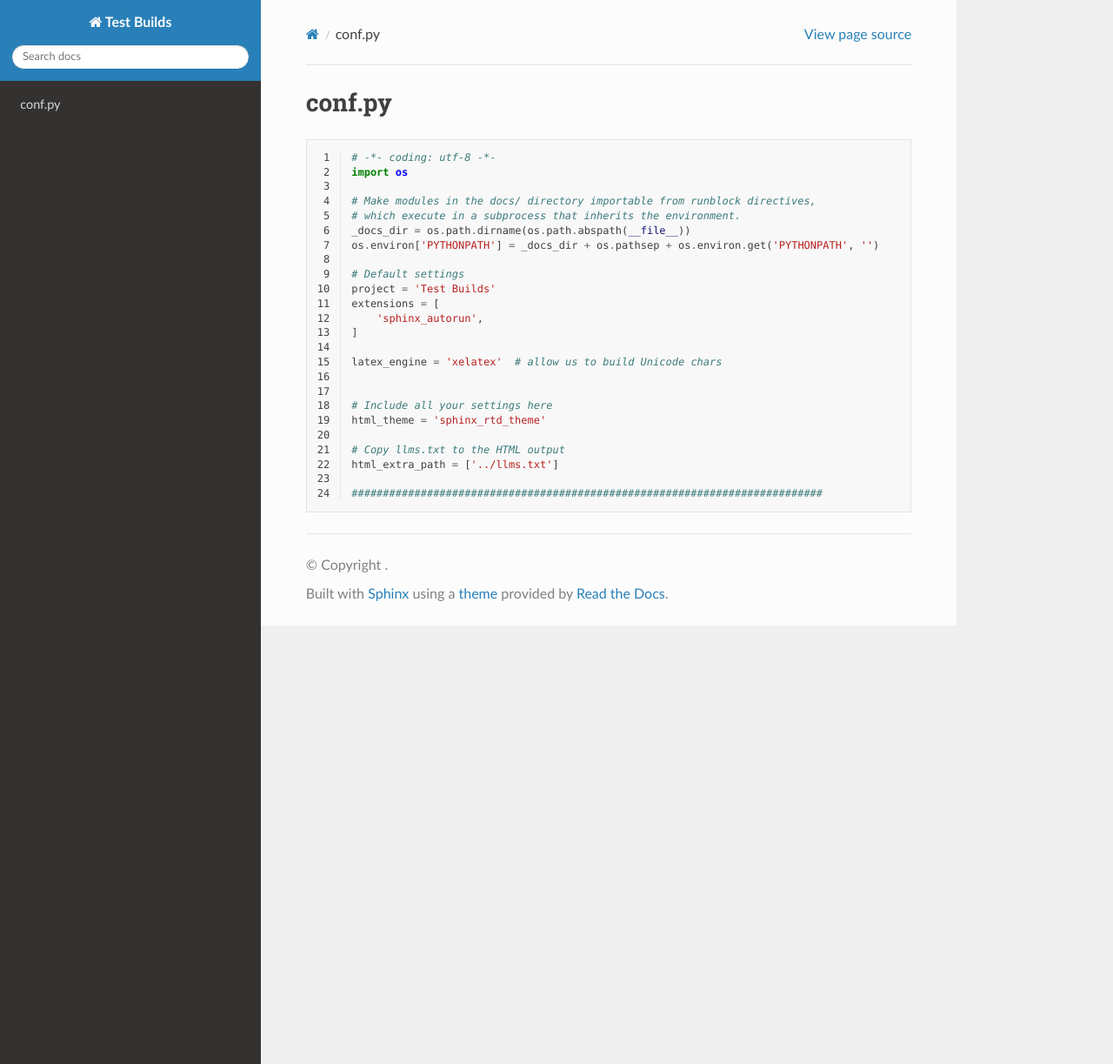
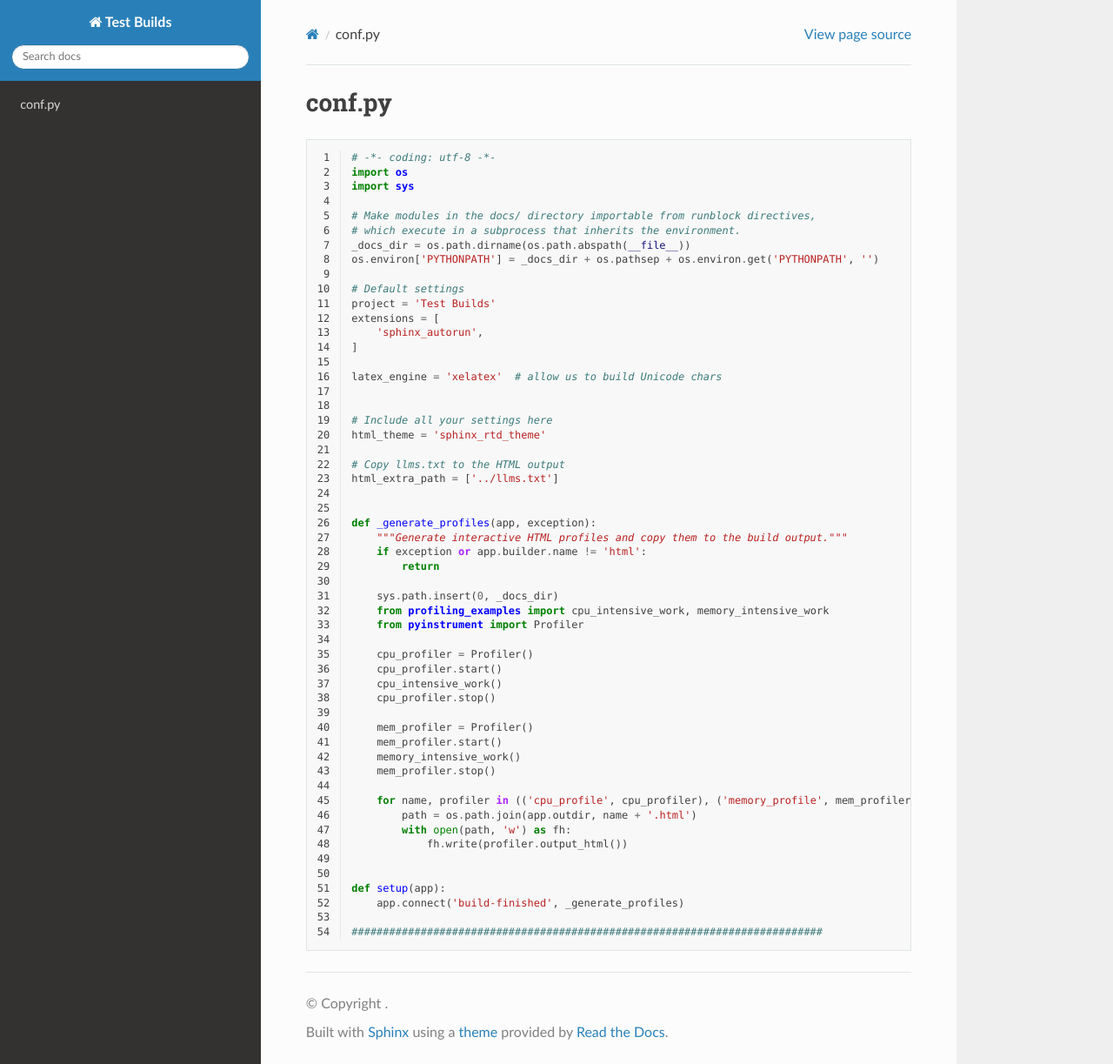
Before and after one commit to readthedocs/test-builds, a Sphinx documentation site: the page built from docs/conf.rst, in a window 1280 px wide and 1223 px high. Shown: the whole window at 87% size. Built offline with Sphinx 7.4.7 and the Read the Docs theme 3.1.0, drawn with Linux system fonts in a browser that asks for light colours.

Commit message:
Replace text stats with interactive pyinstrument HTML profiles browsable on the web
Co-authored-by: ericholscher <25510+ericholscher@users.noreply.github.com>

```diff
--- a/docs/conf.py
+++ b/docs/conf.py
@@ -1,5 +1,6 @@
 # -*- coding: utf-8 -*-
 import os
+import sys
 
 # Make modules in the docs/ directory importable from runblock directives,
 # which execute in a subprocess that inherits the environment.
@@ -21,4 +22,33 @@ html_theme = 'sphinx_rtd_theme'
 # Copy llms.txt to the HTML output
 html_extra_path = ['../llms.txt']
 
+
+def _generate_profiles(app, exception):
+    """Generate interactive HTML profiles and copy them to the build output."""
+    if exception or app.builder.name != 'html':
+        return
+
+    sys.path.insert(0, _docs_dir)
+    from profiling_examples import cpu_intensive_work, memory_intensive_work
+    from pyinstrument import Profiler
+
+    cpu_profiler = Profiler()
+    cpu_profiler.start()
+    cpu_intensive_work()
+    cpu_profiler.stop()
+
+    mem_profiler = Profiler()
+    mem_profiler.start()
+    memory_intensive_work()
+    mem_profiler.stop()
+
+    for name, profiler in (('cpu_profile', cpu_profiler), ('memory_profile', mem_profiler)):
+        path = os.path.join(app.outdir, name + '.html')
+        with open(path, 'w') as fh:
+            fh.write(profiler.output_html())
+
+
+def setup(app):
+    app.connect('build-finished', _generate_profiles)
+
 ###########################################################################
--- a/requirements.txt
+++ b/requirements.txt
@@ -1,3 +1,3 @@
 sphinx-autorun
 sphinx-rtd-theme>=3.1.0rc1
-snakeviz
+pyinstrument
```
Also changed, not shown: docs/index.rst (+27 -25 lines).
